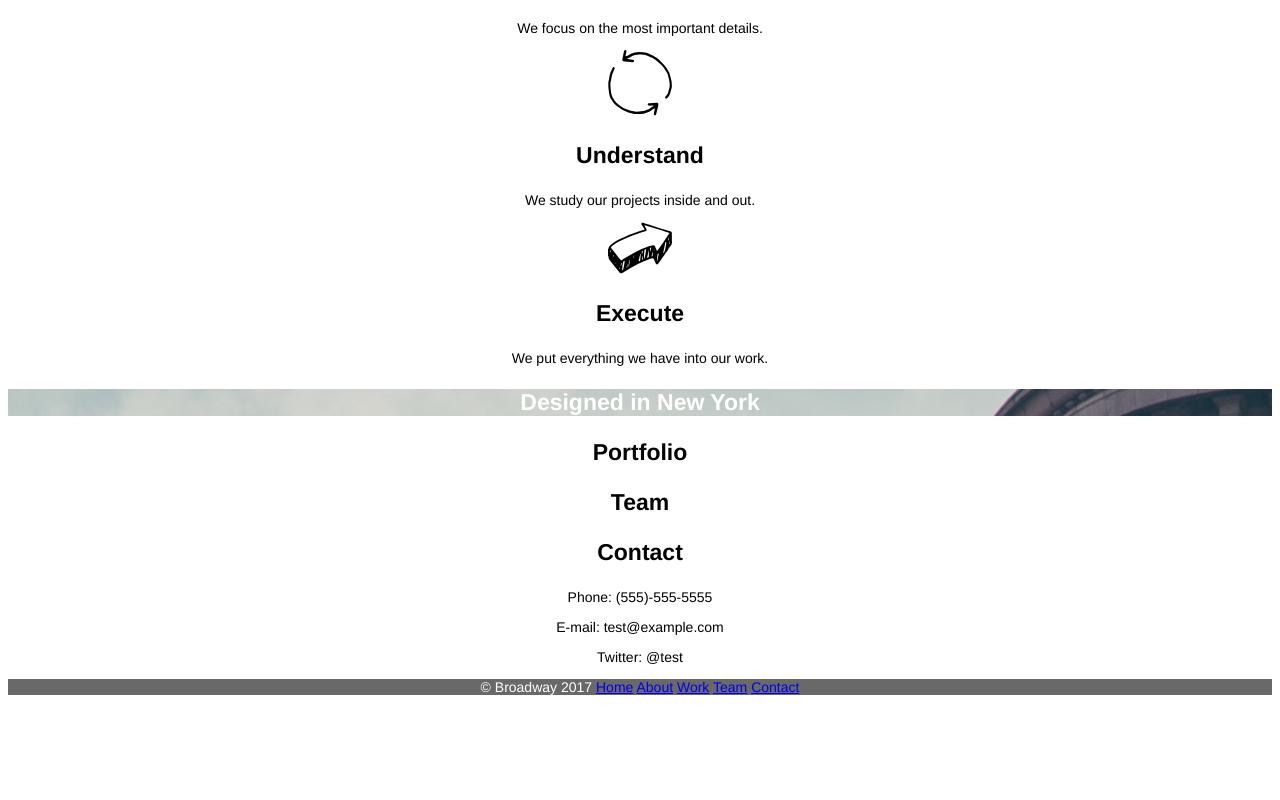
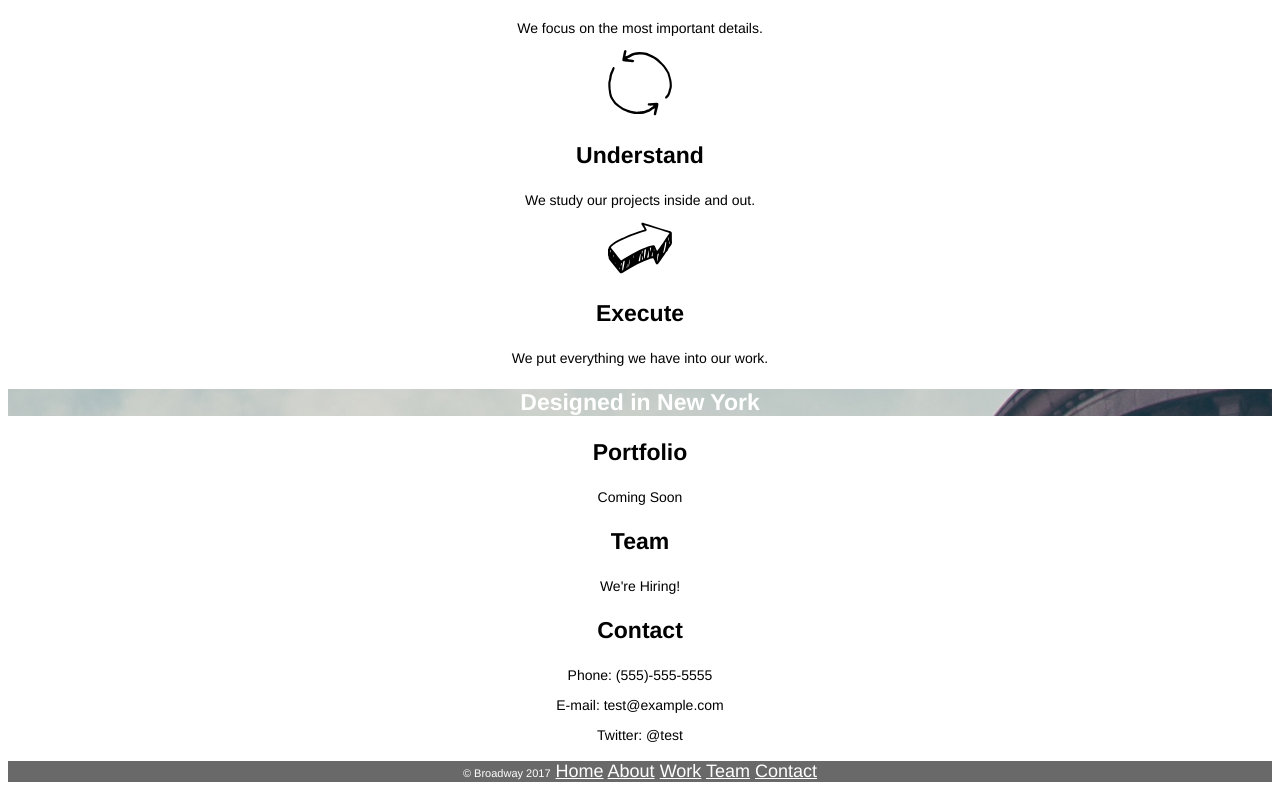
Before and after one commit to djumeau/ca-broadway, a plain HTML site: page index.html in a window 1280 px wide. Shown: the part 532-1332 px from the top of the page. Before the commit the page ends 1241 px from the top, so only its background shows below. Drawn offline with Linux system fonts and the light colour scheme.

Commit message:
Final. Corrected text for Portfolio and Team articles.

```diff
--- a/index.html
+++ b/index.html
@@ -51,10 +51,12 @@
 
     <div id="work">
       <h3>Portfolio</h3>
+      <p>Coming Soon</p>
     </div>
 
     <div id="team">
       <h3>Team</h3>
+      <p>We're Hiring!</p>
     </div>
 
     <div id="contact">
@@ -66,7 +68,7 @@
 
     <!-- Footer -->
     <div class="footer">
-      <p>&copy; Broadway 2017 <a href="./index.html">Home</a> <a href="#process">About</a> <a href="#work">Work</a> <a href="#team">Team</a> <a href="#contact">Contact</a></p>
+      <p><span class="copyright">&copy; Broadway 2017</span> <a href="./index.html">Home</a> <a href="#process">About</a> <a href="#work">Work</a> <a href="#team">Team</a> <a href="#contact">Contact</a></p>
     </div>
 
   </body>
--- a/resources/css/style.css
+++ b/resources/css/style.css
@@ -29,12 +29,13 @@
     color: white;
 }
 
-.header {
+.header, .footer {
   width: 100%;
   font-size: 18px;
 }
 
-.header a {
+.header a,
+.footer a {
   color: white;
 }
 
```
